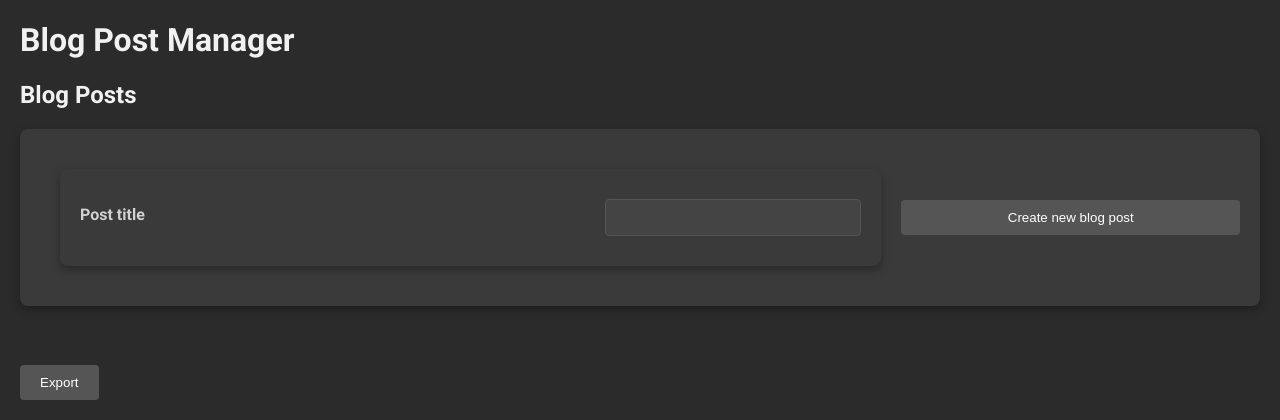
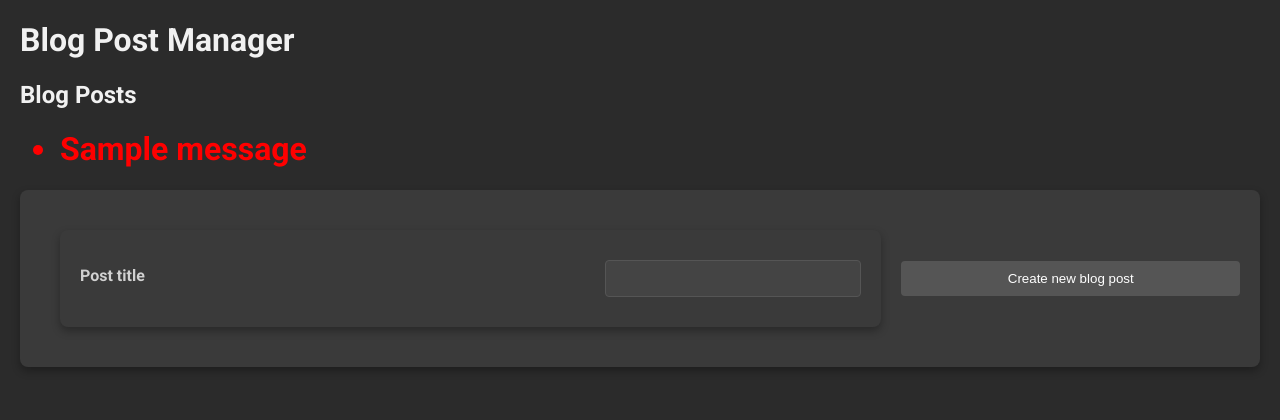
Before and after one commit to DGTV11/BlogPostManager, a Flask app: page / in a window 1280 px wide. Shown: the top 420 px of the page. Run offline with Flask 3, Linux system fonts and the light colour scheme; one stand-in notice (Sample message) is shown; some libraries are stand-ins or nearby versions.

Commit message:
Added the same thing to index.html

```diff
--- a/blog-post-manager/templates/index.html
+++ b/blog-post-manager/templates/index.html
@@ -136,6 +136,15 @@
     <body>
         <h1>Blog Post Manager</h1>
         <h2>Blog Posts</h2>
+        {% with messages = get_flashed_messages() %}
+        {% if messages %}
+            <ul class=flashes>
+            {% for message in messages %}
+                <h1><li style="color:#FF0000">{{ message }}</li></h1>
+            {% endfor %}
+            </ul>
+        {% endif %}
+        {% endwith %}
         <div>
           {% for pst_id, pst_name in post_ids_n_names.items() %}
           <form method="post">
```
